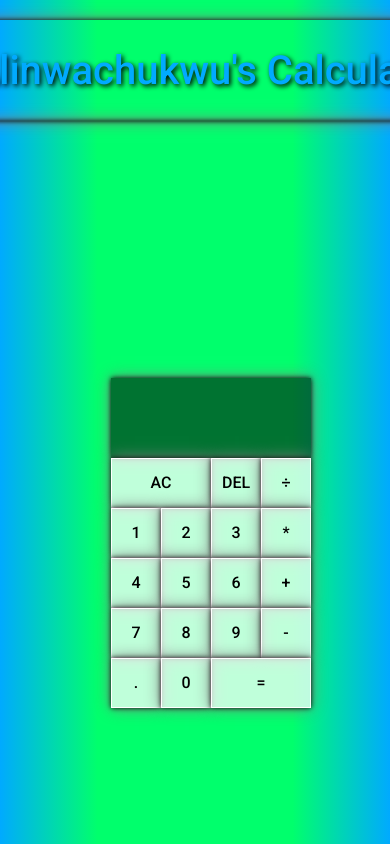
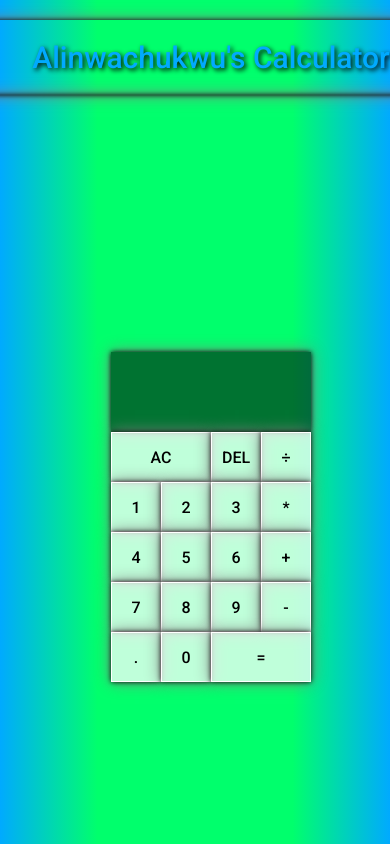
Before and after one commit to Saintt042/myCalculator, a plain HTML site: page index.html in a window 390 px wide. Shown: the top 844 px of the page. Drawn offline with Linux system fonts and the light colour scheme.

Commit message:
modified mediaQuery

```diff
--- a/style.css
+++ b/style.css
@@ -153,18 +153,13 @@ header{
     justify-content: center;
     align-content: center;
     color:  #00AAFF;
-    font-size: 20px;
+    font-size: 15px;
+    text-shadow: 2px 2px 5px black;
 }
 
 header:hover{
     color: var(--white-smoke);
     transition: .4s;
-}
-
-header h1{
-    text-align: center;
-    text-shadow: 2px 2px 5px black;
-
 }
 
 .calculator_grid{
```
